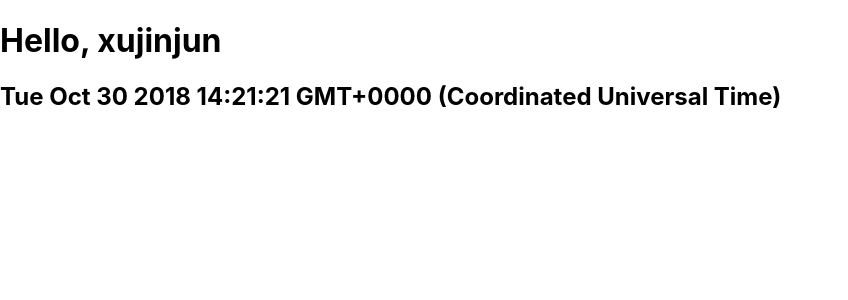
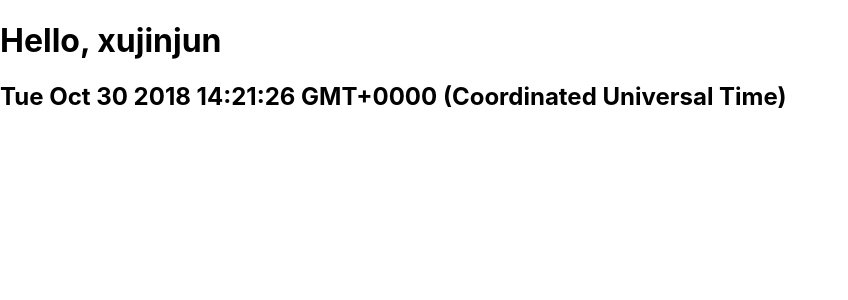
Before and after one commit to xujj277/reactDemo, a React (Create React App) app in the folder my-app/: page / in a window 1280 px wide. Shown: the top 300 px of the page, without its empty margins (0-848 px from the left). Built offline with nearby package versions, Linux system fonts and the light colour scheme.

Commit message:
setState 触发更新时间

```diff
--- a/my-app/src/Welcome.js
+++ b/my-app/src/Welcome.js
@@ -5,6 +5,11 @@
     this.state = {
       date: new Date()
     }
+    setInterval(() => { // 搜索「JS 箭头函数 MDN」
+      this.setState({
+        date: new Date() // 更新 date
+      })
+    })
   }
   render() {
     return ( <
```
